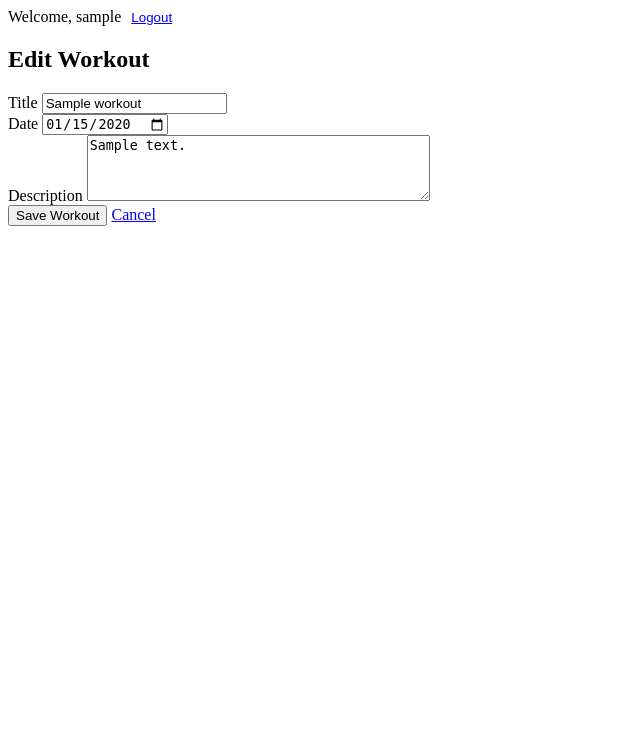
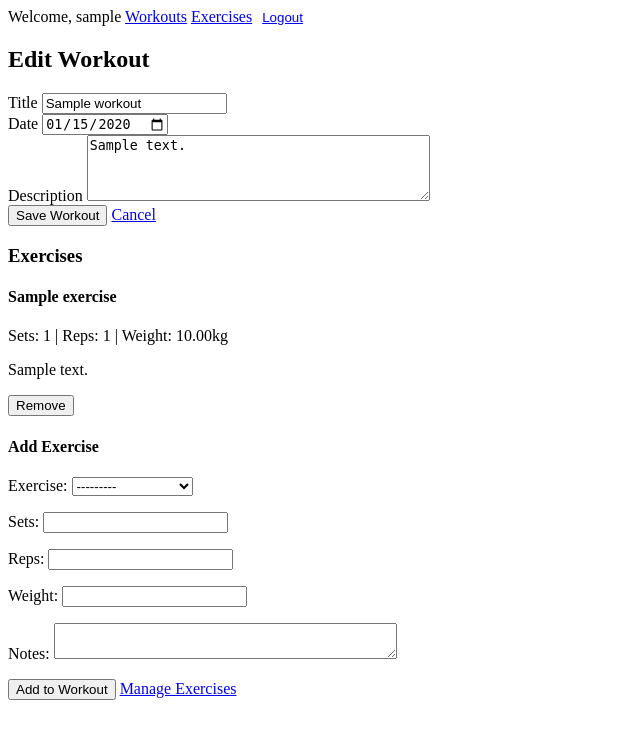
Before and after one commit to TakumaKira/fitness_workout_tracker, a Django app: page /workouts/1/edit/ in a window 1280 px wide. Shown: the top 739 px of the page, without its empty margins (0-640 px from the left). Run offline with Django 5.2, Linux system fonts and the light colour scheme; a user stored in the database is signed in; tables that the repository leaves empty hold one stand-in row (values such as "Sample post").

Commit message:
[dev]: Add ability to add excercizes to workout

```diff
--- a/templates/base.html
+++ b/templates/base.html
@@ -9,6 +9,8 @@
         <nav>
             {% if user.is_authenticated %}
                 <span>Welcome, {{ user.username }}</span>
+                <a href="{% url 'workout_list' %}">Workouts</a>
+                <a href="{% url 'exercise_list' %}">Exercises</a>
                 <form method="post" action="{% url 'logout' %}" style="display: inline;">
                     {% csrf_token %}
                     <button type="submit" style="background: none; border: none; color: blue; text-decoration: underline; cursor: pointer;">Logout</button>
--- a/workouts/forms.py
+++ b/workouts/forms.py
@@ -1,5 +1,5 @@
 from django import forms
-from .models import Workout
+from .models import Workout, Exercise, WorkoutExercise
 
 class WorkoutForm(forms.ModelForm):
     class Meta:
@@ -9,3 +9,20 @@
             'date': forms.DateInput(attrs={'type': 'date'}),
             'description': forms.Textarea(attrs={'rows': 4}),
         }
+
+class ExerciseForm(forms.ModelForm):
+    class Meta:
+        model = Exercise
+        fields = ['name', 'description']
+
+class WorkoutExerciseForm(forms.ModelForm):
+    class Meta:
+        model = WorkoutExercise
+        fields = ['exercise', 'sets', 'reps', 'weight', 'notes']
+        widgets = {
+            'notes': forms.Textarea(attrs={'rows': 2}),
+        }
+
+    def __init__(self, user, *args, **kwargs):
+        super().__init__(*args, **kwargs)
+        self.fields['exercise'].queryset = Exercise.objects.filter(user=user)
--- a/workouts/models.py
+++ b/workouts/models.py
@@ -1,11 +1,21 @@
 from django.db import models
 from django.contrib.auth.models import User
+
+class Exercise(models.Model):
+    user = models.ForeignKey(User, on_delete=models.CASCADE)
+    name = models.CharField(max_length=200)
+    description = models.TextField(blank=True)
+    created_at = models.DateTimeField(auto_now_add=True)
+
+    def __str__(self):
+        return self.name
 
 class Workout(models.Model):
     user = models.ForeignKey(User, on_delete=models.CASCADE)
     title = models.CharField(max_length=200)
     date = models.DateField()
     description = models.TextField(blank=True)
+    exercises = models.ManyToManyField(Exercise, through='WorkoutExercise')
     created_at = models.DateTimeField(auto_now_add=True)
     updated_at = models.DateTimeField(auto_now=True)
 
@@ -14,3 +24,15 @@
 
     def __str__(self):
         return f"{self.title} - {self.date}"
+
+class WorkoutExercise(models.Model):
+    workout = models.ForeignKey(Workout, on_delete=models.CASCADE)
+    exercise = models.ForeignKey(Exercise, on_delete=models.CASCADE)
+    sets = models.IntegerField()
+    reps = models.IntegerField()
+    weight = models.DecimalField(max_digits=6, decimal_places=2, null=True, blank=True)
+    notes = models.TextField(blank=True)
+    order = models.IntegerField(default=0)
+
+    class Meta:
+        ordering = ['order']
--- a/workouts/templates/workouts/workout_form.html
+++ b/workouts/templates/workouts/workout_form.html
@@ -17,8 +17,43 @@
                 {% endif %}
             </div>
         {% endfor %}
-        <button type="submit" class="btn btn-primary">Save Workout</button>
+        <button type="submit" name="update_workout" class="btn btn-primary">Save Workout</button>
         <a href="{% url 'workout_list' %}" class="btn btn-secondary">Cancel</a>
     </form>
+
+    {% if workout %}
+        <div class="workout-exercises">
+            <h3>Exercises</h3>
+            {% if workout_exercises %}
+                {% for we in workout_exercises %}
+                    <div class="exercise-item">
+                        <h4>{{ we.exercise.name }}</h4>
+                        <p>Sets: {{ we.sets }} | Reps: {{ we.reps }}
+                        {% if we.weight %}
+                            | Weight: {{ we.weight }}kg
+                        {% endif %}
+                        </p>
+                        {% if we.notes %}
+                            <p class="notes">{{ we.notes }}</p>
+                        {% endif %}
+                        <form method="post" action="{% url 'workout_exercise_delete' workout.pk we.pk %}" style="display: inline;">
+                            {% csrf_token %}
+                            <button type="submit" class="btn btn-danger btn-sm">Remove</button>
+                        </form>
+                    </div>
+                {% endfor %}
+            {% else %}
+                <p>No exercises added yet.</p>
+            {% endif %}
+
+            <form method="post" class="add-exercise-form">
+                {% csrf_token %}
+                <h4>Add Exercise</h4>
+                {{ exercise_form.as_p }}
+                <button type="submit" name="add_exercise" class="btn btn-primary">Add to Workout</button>
+                <a href="{% url 'exercise_list' %}" class="btn btn-secondary">Manage Exercises</a>
+            </form>
+        </div>
+    {% endif %}
 </div>
 {% endblock %}
--- a/workouts/templates/workouts/workout_list.html
+++ b/workouts/templates/workouts/workout_list.html
@@ -25,10 +25,11 @@
                         <p class="description">{{ workout.description }}</p>
                     {% endif %}
                     <div class="workout-actions">
+                        <a href="{% url 'workout_detail' workout.pk %}" class="btn btn-primary">View Details</a>
                         <a href="{% url 'workout_edit' workout.pk %}" class="btn btn-secondary">Edit</a>
                         <form method="post" action="{% url 'workout_delete' workout.pk %}" style="display: inline;">
                             {% csrf_token %}
-                            <button type="submit" class="btn btn-danger" onclick="return confirm('Are you sure you want to delete this workout?')">Delete</button>
+                            <button type="submit" class="btn btn-danger" onclick="return confirm('Are you sure?')">Delete</button>
                         </form>
                     </div>
                 </div>
--- a/workouts/urls.py
+++ b/workouts/urls.py
@@ -5,6 +5,10 @@
     path('', views.home, name='home'),
     path('workouts/', views.workout_list, name='workout_list'),
     path('workouts/create/', views.workout_create, name='workout_create'),
+    path('workouts/<int:pk>/', views.workout_detail, name='workout_detail'),
     path('workouts/<int:pk>/edit/', views.workout_edit, name='workout_edit'),
     path('workouts/<int:pk>/delete/', views.workout_delete, name='workout_delete'),
+    path('exercises/', views.exercise_list, name='exercise_list'),
+    path('workouts/<int:workout_pk>/exercises/<int:exercise_pk>/delete/',
+         views.workout_exercise_delete, name='workout_exercise_delete'),
 ]
--- a/workouts/views.py
+++ b/workouts/views.py
@@ -1,8 +1,8 @@
 from django.shortcuts import render, redirect, get_object_or_404
 from django.contrib.auth.decorators import login_required
 from django.contrib import messages
-from .models import Workout
-from .forms import WorkoutForm
+from .models import Workout, Exercise, WorkoutExercise
+from .forms import WorkoutForm, ExerciseForm, WorkoutExerciseForm
 
 def home(request):
     if request.user.is_authenticated:
@@ -41,12 +41,71 @@
 @login_required
 def workout_edit(request, pk):
     workout = get_object_or_404(Workout, pk=pk, user=request.user)
+    workout_exercises = workout.workoutexercise_set.all()
+
     if request.method == 'POST':
         form = WorkoutForm(request.POST, instance=workout)
-        if form.is_valid():
+        exercise_form = WorkoutExerciseForm(request.user, request.POST)
+
+        if 'add_exercise' in request.POST and exercise_form.is_valid():
+            workout_exercise = exercise_form.save(commit=False)
+            workout_exercise.workout = workout
+            workout_exercise.order = workout_exercises.count()
+            workout_exercise.save()
+            messages.success(request, 'Exercise added to workout!')
+            return redirect('workout_edit', pk=pk)
+
+        elif 'update_workout' in request.POST and form.is_valid():
             form.save()
             messages.success(request, 'Workout updated successfully!')
             return redirect('workout_list')
     else:
         form = WorkoutForm(instance=workout)
-    return render(request, 'workouts/workout_form.html', {'form': form, 'title': 'Edit Workout'})
+        exercise_form = WorkoutExerciseForm(request.user)
+
+    return render(request, 'workouts/workout_form.html', {
+        'form': form,
+        'exercise_form': exercise_form,
+        'workout': workout,
+        'workout_exercises': workout_exercises,
+        'title': 'Edit Workout'
+    })
+
+@login_required
+def exercise_list(request):
+    exercises = Exercise.objects.filter(user=request.user)
+    if request.method == 'POST':
+        form = ExerciseForm(request.POST)
+        if form.is_valid():
+            exercise = form.save(commit=False)
+            exercise.user = request.user
+            exercise.save()
+            messages.success(request, 'Exercise created successfully!')
+            return redirect('exercise_list')
+    else:
+        form = ExerciseForm()
+    return render(request, 'workouts/exercise_list.html', {
+        'exercises': exercises,
+        'form': form
+    })
+
+@login_required
+def workout_detail(request, pk):
+    workout = get_object_or_404(Workout, pk=pk, user=request.user)
+    workout_exercises = workout.workoutexercise_set.all()
+    return render(request, 'workouts/workout_detail.html', {
+        'workout': workout,
+        'workout_exercises': workout_exercises,
+    })
+
+@login_required
+def workout_exercise_delete(request, workout_pk, exercise_pk):
+    workout_exercise = get_object_or_404(
+        WorkoutExercise,
+        workout__pk=workout_pk,
+        pk=exercise_pk,
+        workout__user=request.user
+    )
+    workout_exercise.delete()
+    messages.success(request, 'Exercise removed from workout!')
+    return redirect('workout_detail', pk=workout_pk)
```
Also changed, not shown: workouts/templates/workouts/exercise_list.html (added, +29 -0 lines), workouts/templates/workouts/workout_detail.html (added, +37 -0 lines), workouts/migrations/0002_exercise_workoutexercise_workout_exercises.py (added).
